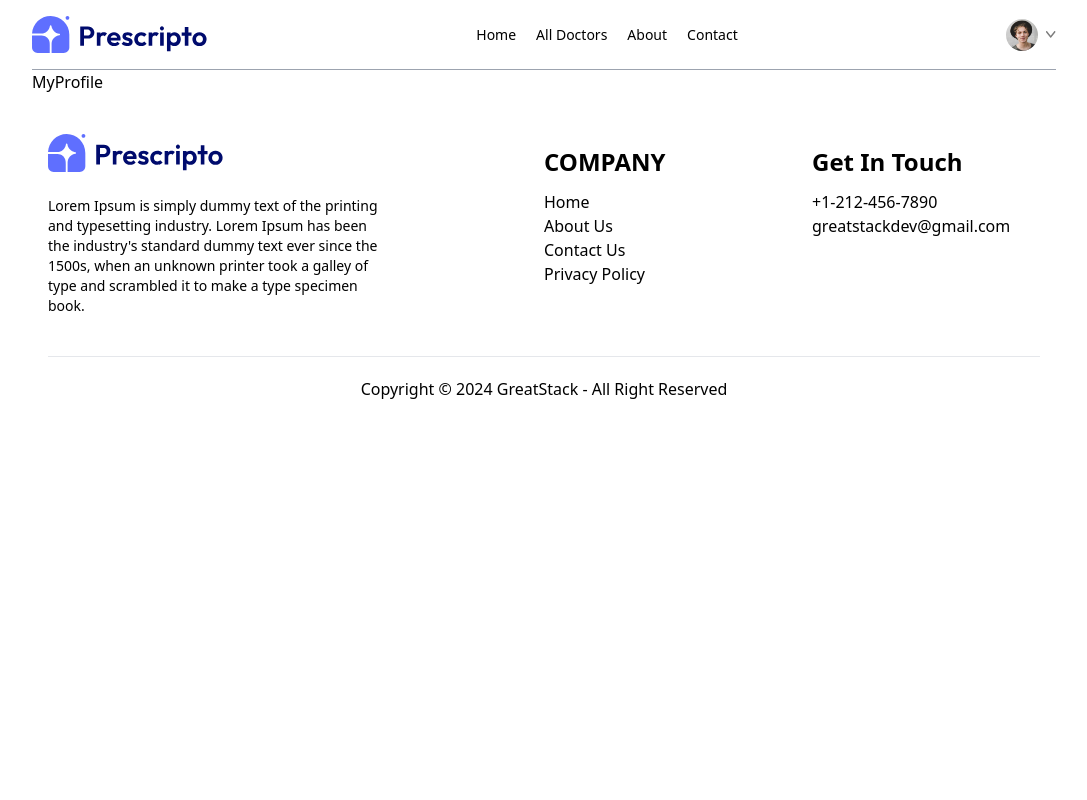
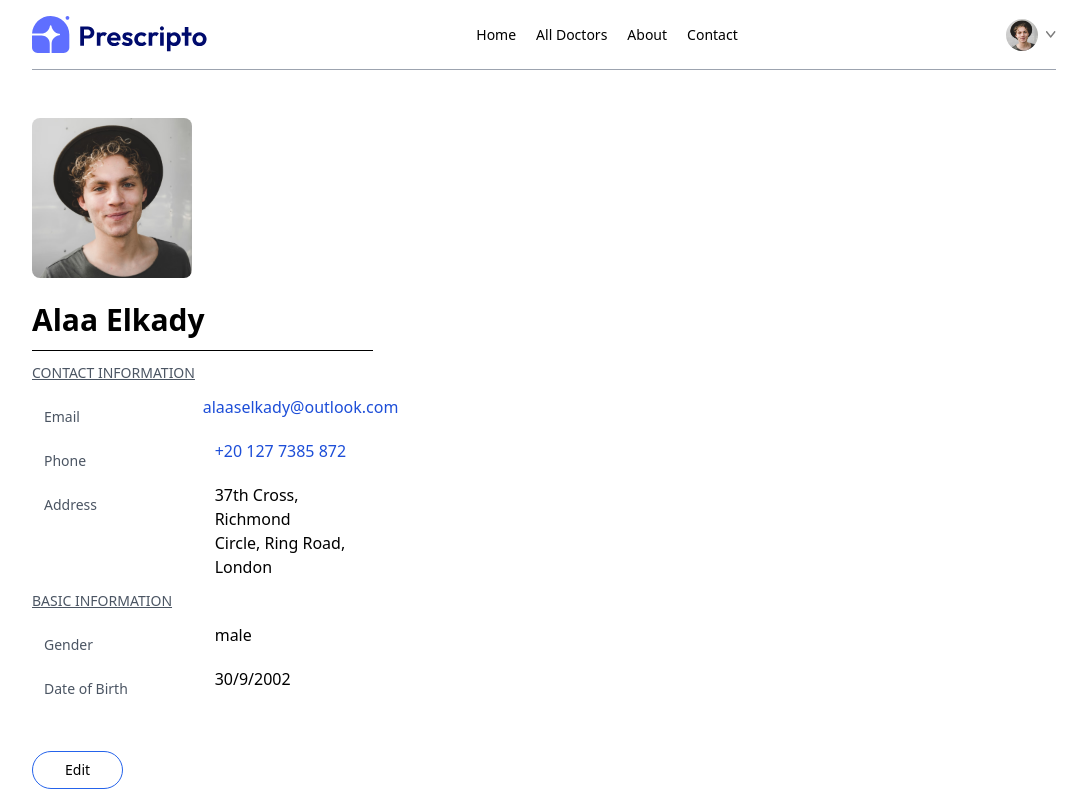
Before and after one commit to Alaa-Elkady/doc-booking-sys, a React (Create React App) app: page /my-profile in a window 1280 px wide. Shown: the top 800 px of the page, without its empty margins (96-1183 px from the left). Built offline with nearby package versions, Linux system fonts and the light colour scheme.

Commit message:
Profile is finshed

```diff
--- a/src/Pages/MyProfile.jsx
+++ b/src/Pages/MyProfile.jsx
@@ -1,9 +1,149 @@
-import React from 'react'
+import React from "react";
+import { assets } from "./../assets/assets";
+import { useState } from "react";
 
 const MyProfile = () => {
+  const [userData, setUserData] = useState({
+    name: "Alaa Elkady",
+    image: assets.profile_pic,
+    email: "alaaselkady@outlook.com",
+    phone: "+20 127 7385 872",
+    address: {
+      line1: "37th Cross, Richmond",
+      line2: "Circle, Ring Road, London",
+    },
+    gender: "male",
+    dob: "30/9/2002",
+  });
+  const [isEdit, setIsEdit] = useState(false);
   return (
-    <div>MyProfile</div>
-  )
-}
+    <div className="flex flex-col items-start w-1/3">
+      <img
+        className="w-40 h-40 rounded-lg mt-12 mb-6"
+        src={userData.image}
+        alt=""
+      />
+      {isEdit ? (
+        <input
+          type="text"
+          className="border border-gray-200 rounded-lg w-50 px-2 py-1 my-3"
+          placeholder={userData.name}
+          onChange={(e) => setUserData({ ...userData, name: e.target.value })}
+          value={userData.name}
+        />
+      ) : (
+        <h2 className="text-3xl font-semibold  ">{userData.name}</h2>
+      )}
+      <h2 className="text-gray-600 underline uppercase text-sm my-3 border-t border-black pt-3 w-full">
+        Contact Information
+      </h2>
+      <div className="w-full flex justify-between flex-row">
+        <span className="text-gray-600 text-sm m-3 w-1/2">Email</span>
+        {isEdit ? (
+          <input
+            type="email"
+            className="border border-gray-200 rounded-lg  px-2 py-1 my-3"
+            placeholder={userData.email}
+            onChange={(e) =>
+              setUserData({ ...userData, email: e.target.value })
+            }
+            value={userData.email}
+          />
+        ) : (
+          <div className="w-1/2 text-blue-700 font-light">{userData.email}</div>
+        )}
+      </div>
+      <div className="w-full flex justify-between flex-row ">
+        <span className="text-gray-600 text-sm m-3 w-1/2">Phone</span>
+        {isEdit ? (
+          <input
+            type="phone"
+            className="border border-gray-200 rounded-lg w-1/2 px-2 py-1 my-3"
+            placeholder={userData.phone}
+            onChange={(e) =>
+              setUserData({ ...userData, phone: e.target.value })
+            }
+            value={userData.phone}
+          />
+        ) : (
+          <div className="w-1/2 text-blue-700 font-light">{userData.phone}</div>
+        )}
+      </div>
+      <div className="w-full flex justify-between flex-row">
+        <span className="text-gray-600 text-sm m-3 w-1/2">Address</span>
+        {isEdit ? (
+          <div className="flex flex-col w-1/2">
+            <input
+              type="text"
+              className="border border-gray-200 rounded-lg w-full px-2 py-1 my-1"
+              placeholder={userData.address.line1}
+              onChange={(e) =>
+                setUserData({ ...userData, address: e.target.address.line1 })
+              }
+              value={userData.address.line1}
+            />
+            <input
+              type="text"
+              className="border border-gray-200 rounded-lg w-full px-2 py-1 "
+              placeholder={userData.address.line2}
+              onChange={(e) =>
+                setUserData({ ...userData, address: e.target.address.line2 })
+              }
+              value={userData.address.line2}
+            />
+          </div>
+        ) : (
+          <div className="w-1/2">
+            {userData.address.line1}
+            <br />
+            {userData.address.line2}
+          </div>
+        )}
+      </div>
+      <h2 className="text-gray-600 underline uppercase text-sm my-3">
+        Basic Information
+      </h2>
+      <div className="w-full  flex justify-between flex-row">
+        <span className="text-gray-600 text-sm w-1/2 m-3">Gender</span>
+        {isEdit ? (
+          <select
+            type="text"
+            className="border border-gray-200 rounded-lg w-1/2 px-2 py-1 my-3"
+            placeholder={userData.gender}
+            onChange={(e) =>
+              setUserData({ ...userData, gender: e.target.value })
+            }
+            value={userData.gender}
+          >
+            <option value="male">Male</option>
+            <option value="female">Female</option>
+          </select>
+        ) : (
+          <div className="w-1/2">{userData.gender}</div>
+        )}
+      </div>
+      <div className="w-full flex justify-between flex-row">
+        <span className="text-gray-600 text-sm w-1/2 m-3">Date of Birth</span>
+        {isEdit ? (
+          <input
+            type="date"
+            className="border border-gray-200 rounded-lg w-1/2 px-2 py-1 my-3"
+            placeholder={userData.dob}
+            onChange={(e) => setUserData({ ...userData, dob: e.target.value })}
+            value={userData.dob}
+          />
+        ) : (
+          <h3 className="w-1/2">{userData.dob}</h3>
+        )}
+      </div>
+      <button
+        className="px-8 py-2 text-sm font-medium border rounded-full border-blue-600 hover:bg-blue-600 hover:text-white text-black transition-all duration-500 mt-10"
+        onClick={() => setIsEdit(!isEdit)}
+      >
+        {isEdit ? "Save information" : "Edit"}
+      </button>
+    </div>
+  );
+};
 
-export default MyProfile
+export default MyProfile;
```
